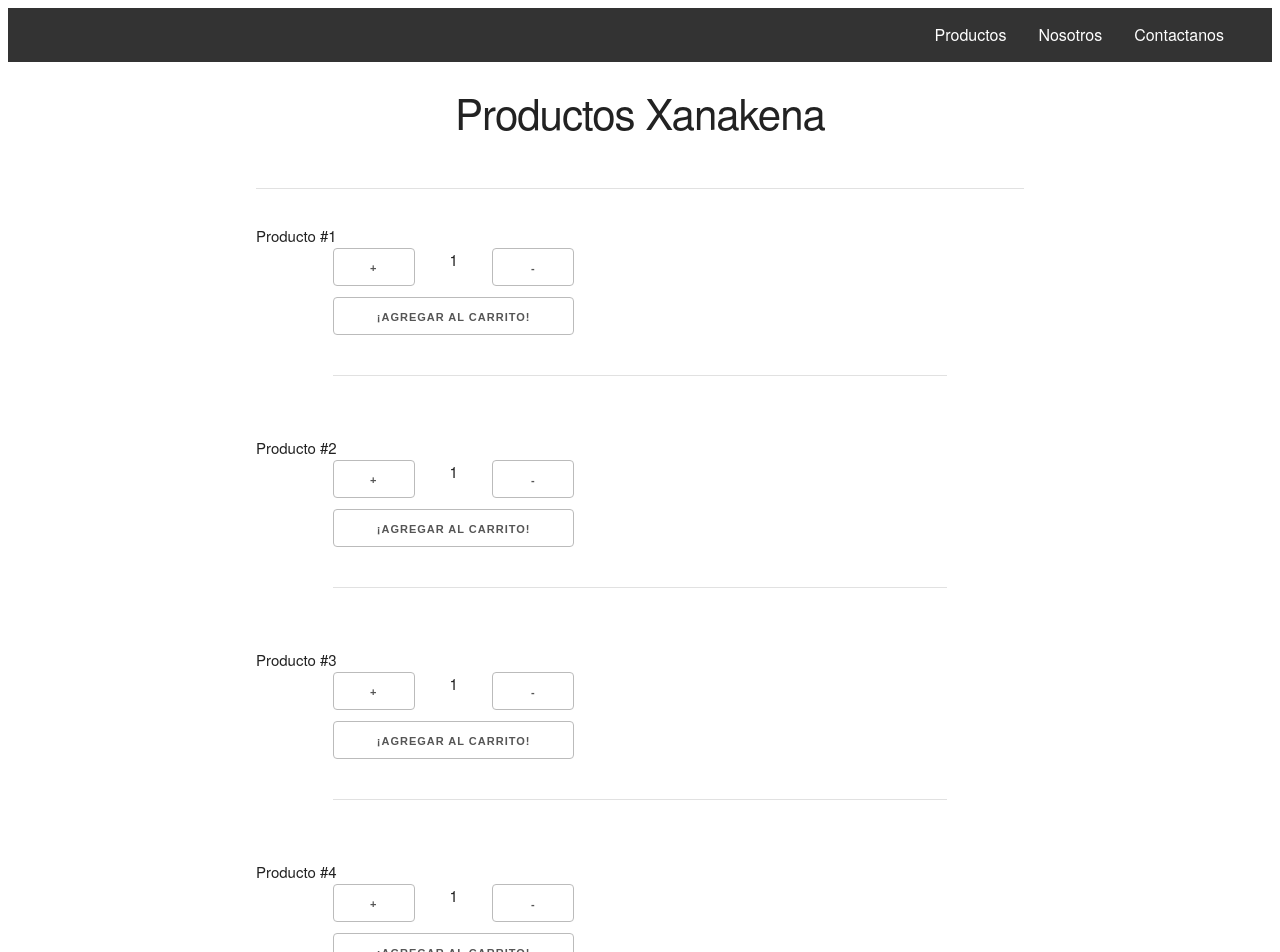
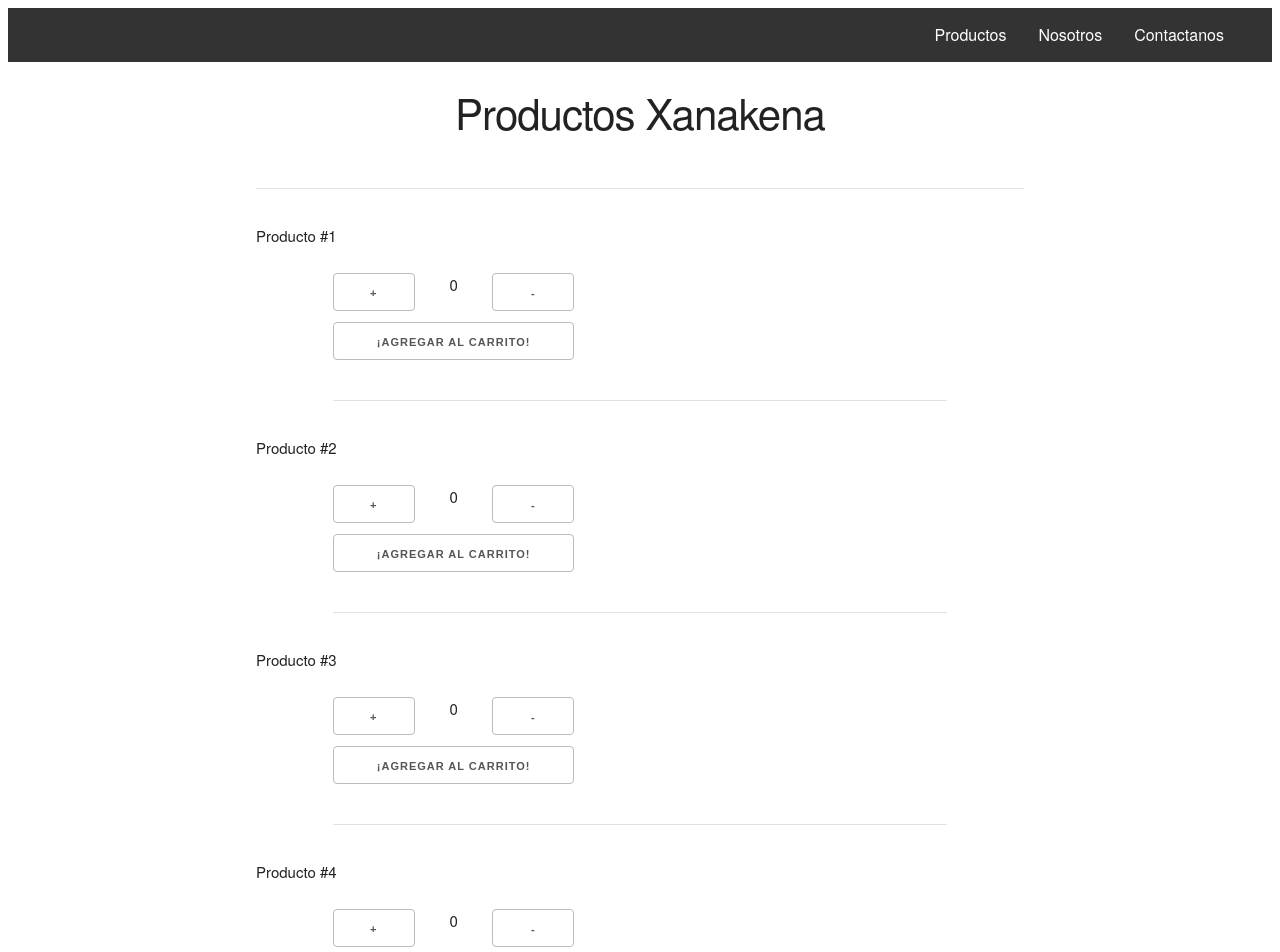
Before and after one commit to carlosvelasquezweb/Xanakena, a React (Create React App) app: page / in a window 1280 px wide. Shown: the top 952 px of the page. Built offline with nearby package versions, Linux system fonts and the light colour scheme; a small style sheet from the web is missing.

Commit message:
ItemCount 4.0

```diff
--- a/src/components/ItemListContainer.js
+++ b/src/components/ItemListContainer.js
@@ -10,10 +10,10 @@ function ItemListContainer(props) {
             <h2 className="text-center">{props.name}</h2>
         </div><hr />
         <div className="row">
-            <p>Producto #1 <ItemCount stock="10" initial="1" /></p>
-            <p>Producto #2  <ItemCount stock="10" initial="1" /></p>
-            <p>Producto #3  <ItemCount stock="10" initial="1" /></p>
-            <p>Producto #4  <ItemCount stock="10" initial="1" /></p>
+            <p>Producto #1</p> <ItemCount stock="10" initial="0" />
+            <p>Producto #2 </p> <ItemCount stock="10" initial="0" />
+            <p>Producto #3 </p> <ItemCount stock="10" initial="0" />
+            <p>Producto #4  </p><ItemCount stock="10" initial="0" />
         </div>
     </div>
 
```
